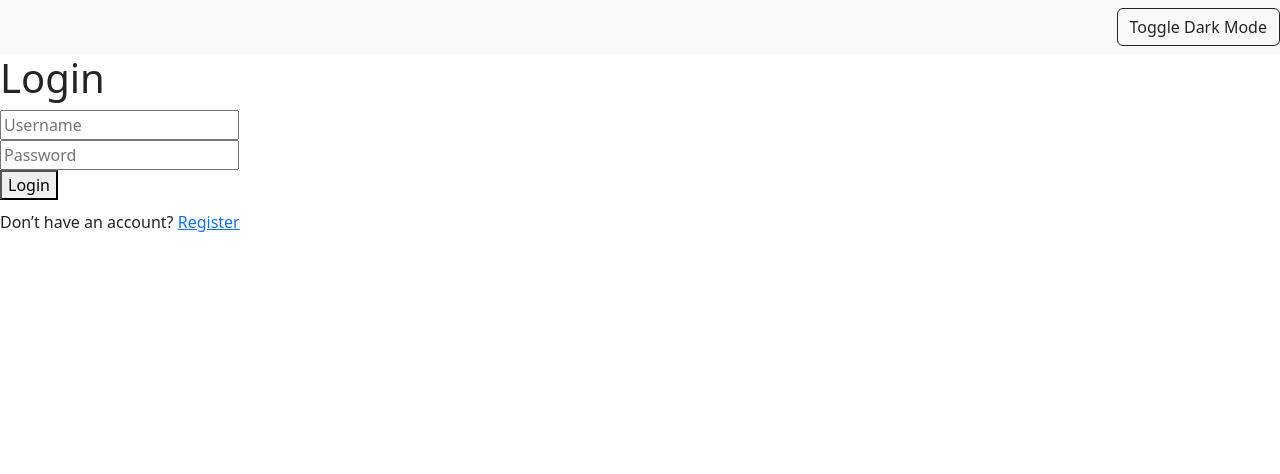
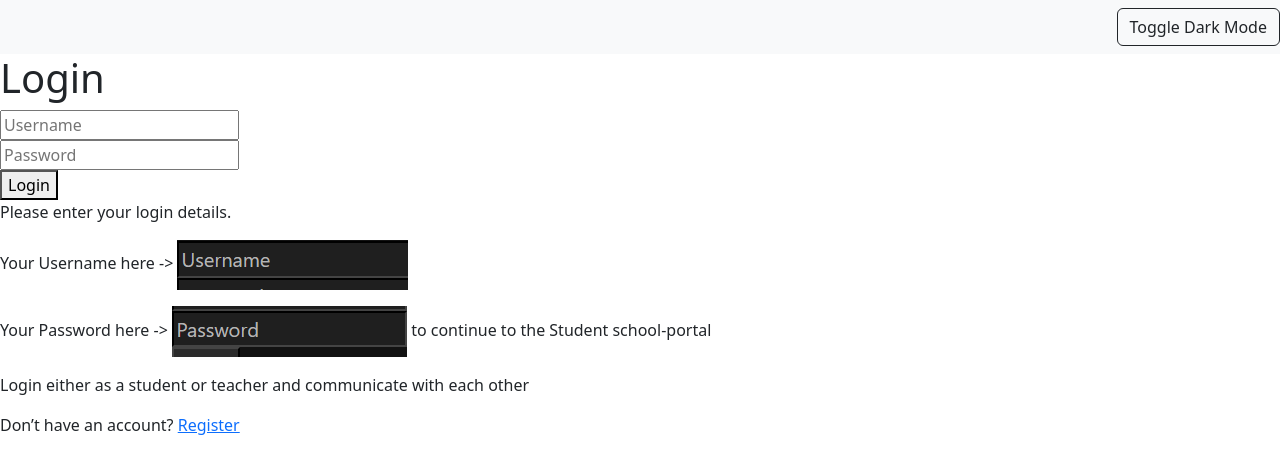
Before and after one commit to IshaanShivalli/School-Portal-repo, a Flask app: page /login in a window 1280 px wide. Shown: the top 474 px of the page. Run offline with Flask 3, Linux system fonts and the light colour scheme; some libraries are stand-ins or nearby versions.

Commit message:
Updated website

```diff
--- a/templates/login.html
+++ b/templates/login.html
@@ -13,6 +13,10 @@
     <button type="submit">Login</button>
 </form>
 
+<p>Please enter your login details.</p>
+<p>Your Username here -> <img src="static/Login.png" alt="Login"></p>
+<p>Your Password here -> <img src="static/Password.png" alt="Password"> to continue to the Student school-portal</p>
+<p>Login either as a student or teacher and communicate with each other</p>
 <p style="margin-top:10px;">
     Don’t have an account? <a href="{{ url_for('register') }}">Register</a>
 </p>
```
Also changed, not shown: static/Login.png (added), static/Password.png (added).
